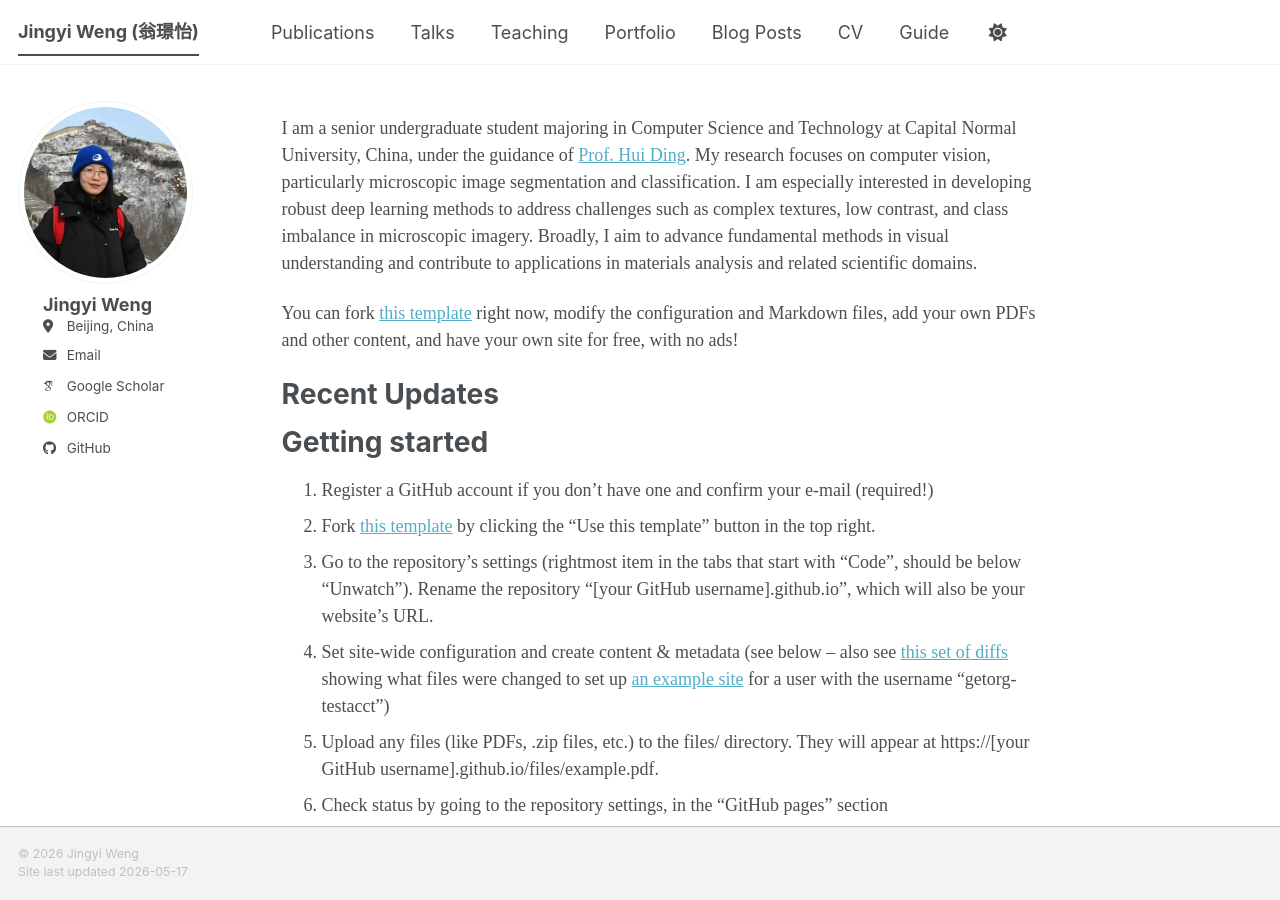
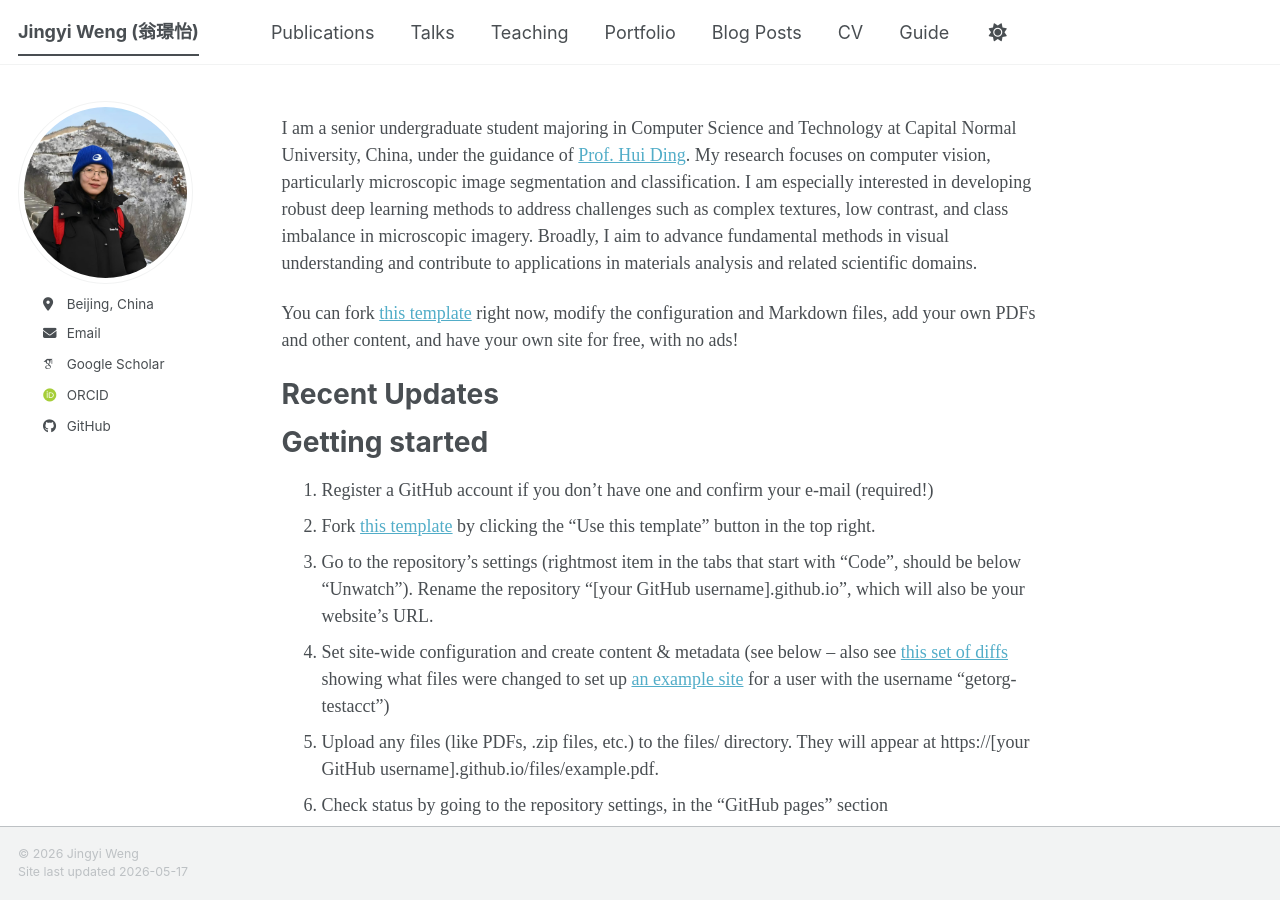
Before and after one commit to jingyi-weng/jingyi-weng.github.io, a Jekyll site: the page built from _pages/about.md, in a window 1280 px wide and 900 px high. Built offline with Jekyll 4.4.1, drawn with Linux system fonts in a browser that asks for light colours; some web fonts are replaced; a script bundle is joined from its source files by our own code; library files that are not in the unit come from our copies.

Commit message:
Update _config.yml

```diff
--- a/_config.yml
+++ b/_config.yml
@@ -24,7 +24,7 @@ repository               : "jingyi-weng/jingyi-weng.github.io"
 author:
   # Biographic information
   avatar           : "51c9d7973747bb2b371160edb317665f(1).jpg"
-  name             : "Jingyi Weng"
+  #name             : "Jingyi Weng"
   pronouns         : # example: "she/her"
   #bio              : "Short biography for the left-hand sidebar"
   location         : "Beijing, China"
```
